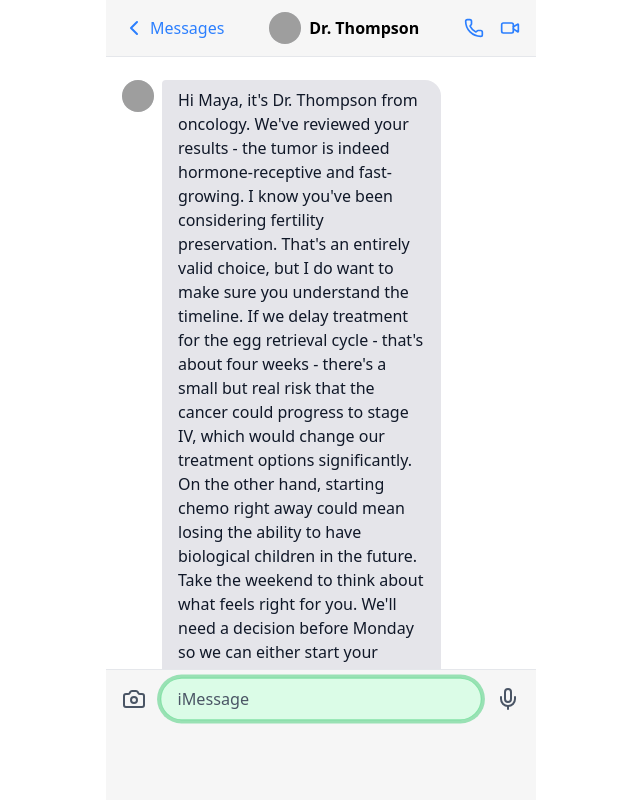
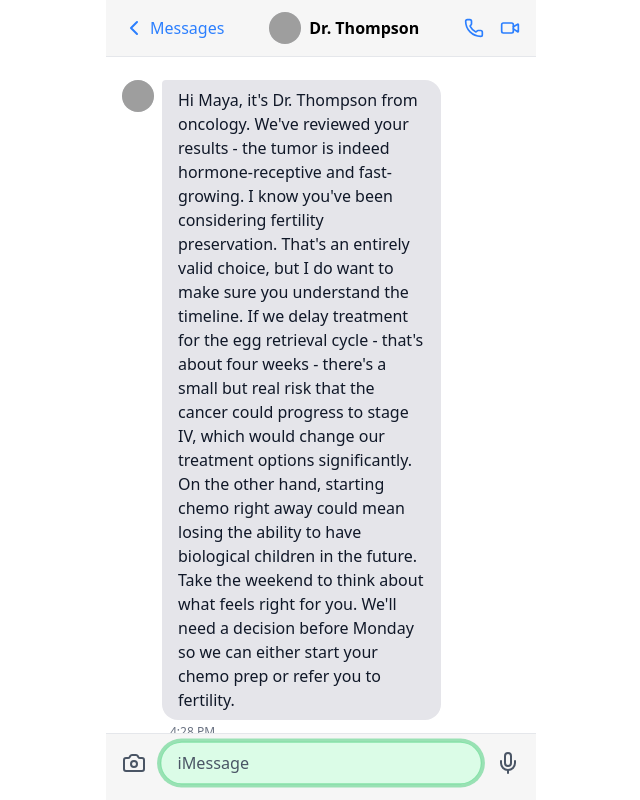
Before and after one commit to niravbeni/push-notifications, a Next.js app: page /personaA in a window 1280 px wide. Shown: the whole page, without its empty margins (319-959 px from the left). Built offline with nearby package versions, Linux system fonts and the light colour scheme; grey boxes are pictures that could not be loaded.

Commit message:
Fix bottom input bar to position right at bottom
- Change from max() to calc() for proper positioning
- Use env(safe-area-inset-bottom) + 16px instead of max(80px)
- Positions input right at bottom, just above browser bar
- Much lower and more natural positioning

```diff
--- a/components/iMessageScreen.tsx
+++ b/components/iMessageScreen.tsx
@@ -117,8 +117,8 @@ export default function IMessageScreen({ config }: IMessageScreenProps) {
 
         {/* Bottom Input Area */}
         <div
-          className="fixed bottom-0 left-0 right-0 max-w-[430px] mx-auto flex items-center gap-2 px-2 py-2 pb-20 bg-[#f6f6f6] border-t border-gray-200 z-10"
-          style={{ paddingBottom: 'max(80px, env(safe-area-inset-bottom))' }}
+          className="fixed bottom-0 left-0 right-0 max-w-[430px] mx-auto flex items-center gap-2 px-2 py-2 pb-4 bg-[#f6f6f6] border-t border-gray-200 z-10"
+          style={{ paddingBottom: 'calc(env(safe-area-inset-bottom, 0px) + 16px)' }}
         >
           <button className="p-2">
             <Camera className="w-6 h-6 text-gray-600" />
```
